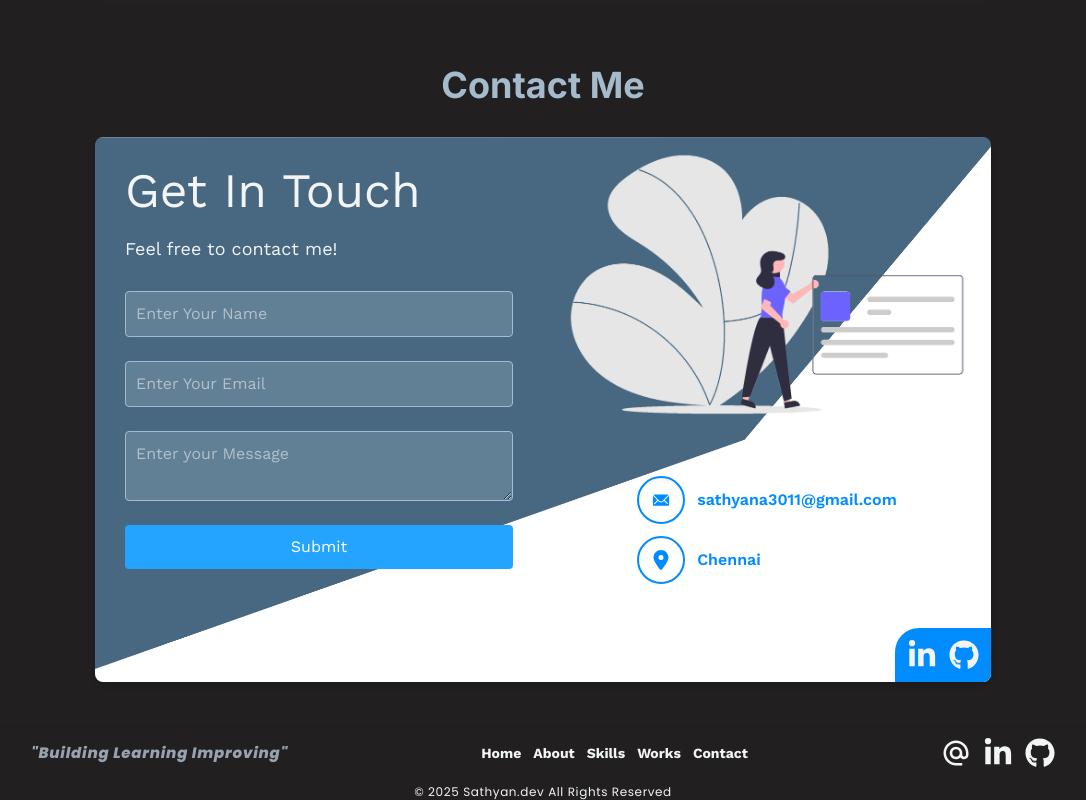
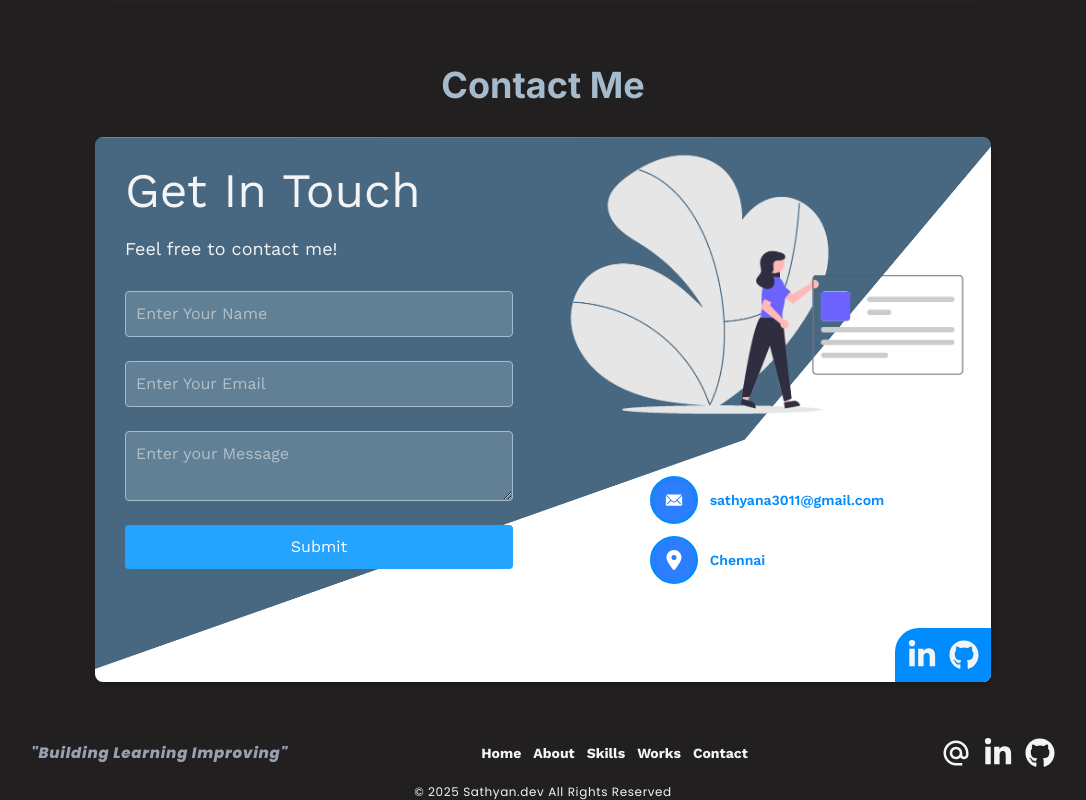
Before and after one commit to sathyan-a-wbd/sathyan-portfolio, a React (Vite) app: page / in a window 1280 px wide. Shown: the part 4446-5246 px from the top of the page, without its empty margins (97-1183 px from the left). Built offline with nearby package versions, Linux system fonts and the light colour scheme.

Commit message:
Fix : Responsive fixes

```diff
--- a/src/components/About.jsx
+++ b/src/components/About.jsx
@@ -30,7 +30,7 @@ useEffect(()=>{
 },[])
   return (
     <div className="flex  flex-col w-full items-center justify-center overflow-hidden ">
-      <div className="w-3/4">
+      <div className="w-[80%]">
         <div ref={boxRef} className="flex inter items-center gap-3 text-[#A5BBCB] text-5xl font-extrabold">
           about
           <div
@@ -49,7 +49,7 @@ useEffect(()=>{
           make it beautiful.
         </p>
       </div>
-      <section ref={boxRef} className="education w-3/4">
+      <section ref={boxRef} className="education w-[80%]">
       <h2 className="text-2xl font-extrabold text-gray-400 mt-5 mb-5"> Education :</h2>
       <div className={`flex flex-col gap-5 md:flex-row w-[100%] justify-between items-center transition-all duration-1000 ease-in-out ${inView? "translate-x-0 opacity-100": "translate-x-30 opacity-0"}`}>
       {education.map((stats,i)=>(
--- a/src/components/Contact.jsx
+++ b/src/components/Contact.jsx
@@ -72,7 +72,7 @@ function Contact() {
       <div className=" bg-[url('./assets/Untitled.png')] bg-cover bg-center w-[80%] md:w-[70%] shadow-md rounded-lg flex flex-col md:flex-row relative ">
         <div className="w-full flex flex-col gap-8">
           <form onSubmit={handleSubmit} className="form flex flex-col gap-7 px-10">
-            <h2 className="text-gray-100 text-lg md:text-5xl">
+            <h2 className="text-gray-100 text-3xl md:text-5xl">
               Get In Touch <br />
               <span className="text-[18px] font-poppins">
                 Feel free to contact me!
@@ -127,20 +127,20 @@ function Contact() {
           </div>
           <div className="grid gap-3">
             <a
-              className="flex gap-3 font-semibold text-md text-[#008cffff] font-poppins items-center"
+              className="flex gap-3 font-semibold text-sm md:text-md text-[#008cffff] font-poppins items-center"
               href="mailto:sathyana3011@gmail.com?subject=Job Application&body=Hello, I would like to apply for the job..."
             >
-              <div className={`border-2 border-[#008cffff] rounded-full p-3 shadow-inner`}>
-                <IoIosMail className="text-[20px] text-[#008cffff]" />
+              <div className={`border-2 border-[#008cffff] rounded-full p-3 bg-blue-500 shadow-inner`}>
+                <IoIosMail className="text-[20px] text-[#fff]" />
               </div>
               sathyana3011@gmail.com
             </a>
-            <p className="flex gap-3 font-semibold text-md text-[#008cffff] font-poppins items-center">
-              <div className={`border-2 border-[#008cffff] rounded-full p-3`}>
-                <FaLocationDot className="text-[20px] text-[#008cffff]" />
+            <div className="flex gap-3 font-semibold text-sm md:text-md  text-[#008cffff] font-poppins items-center">
+              <div className={`border-2 border-[#008cffff] bg-blue-500 rounded-full p-3`}>
+                <FaLocationDot className="text-[20px] text-[#fff]" />
               </div>
               Chennai
-            </p>
+            </div>
           </div>
           <div className="flex-1 flex justify-end rounded-tl-lg rounded-br-lg w-full">
             <div className="flex px-3 py-3 items-center gap-3 rounded-tl-3xl rounded-br-lg bg-[#008cffff] text-gray-100">
--- a/src/components/Footer.jsx
+++ b/src/components/Footer.jsx
@@ -4,7 +4,7 @@ import { FaLinkedinIn } from "react-icons/fa";
 import { FaGithub } from "react-icons/fa";
 import {MdAlternateEmail} from "react-icons/md";
 import {MdCopyright} from "react-icons/md";
-function Footer(){
+const Footer=()=>{
 
 return(
 
--- a/src/components/NavBar.jsx
+++ b/src/components/NavBar.jsx
@@ -25,7 +25,7 @@ function NavBar() {
         <div className="flex justify-between h-16">
           <div className="flex items-center gap-1 justify-between w-38 cursor-pointer">
             <img  width="50" height="50" src="https://img.icons8.com/clouds/100/under-computer.png" alt="under-computer"/>
-            <h3 className="text-xl work-sans tracking-wider font-bold text-gray-200 md:text-2xl">Sathyan.dev</h3>
+            <h3 className="text-lg work-sans tracking-wider font-bold text-gray-200 md:text-2xl">Sathyan.dev</h3>
           </div>
           <ul className="hidden justify-between items-center w-100 text-gray-100 md:flex">
             <Link
```
